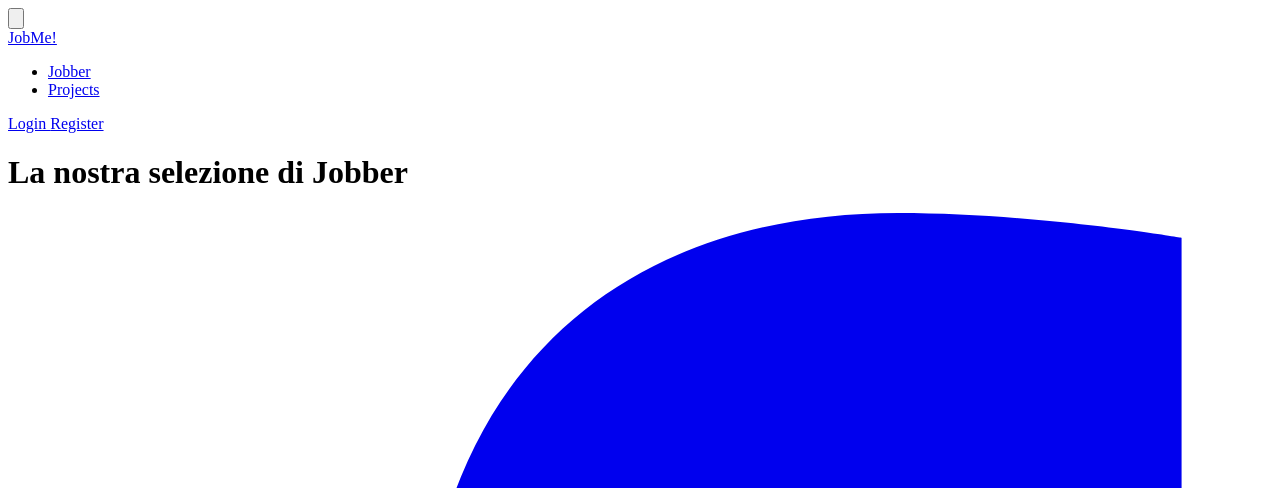
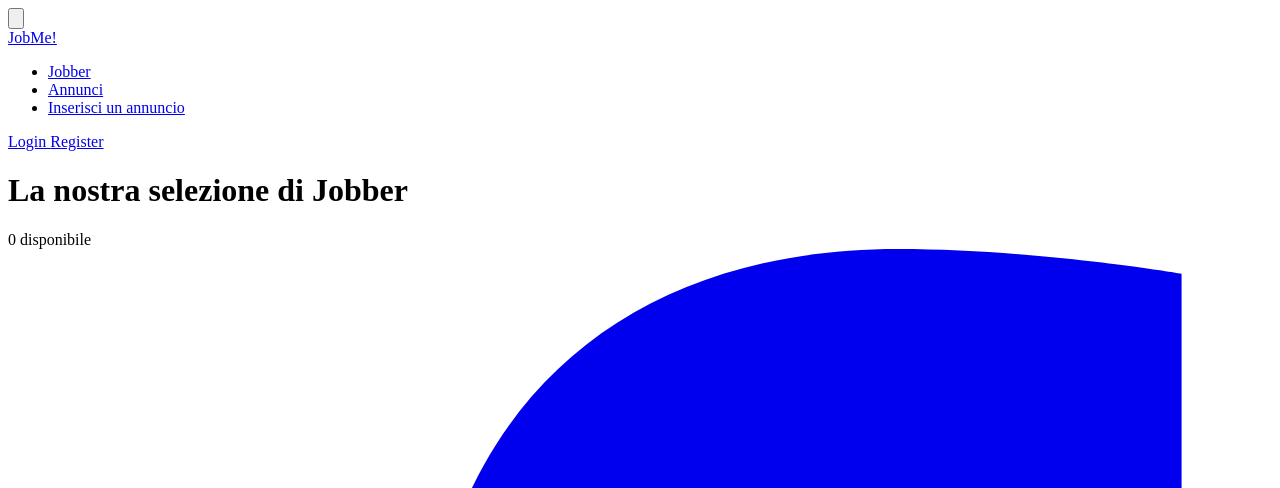
Before and after one commit to francoiscoche/jobme, a Symfony app: template app/templates/jobber/index.html.twig in a window 1280 px wide. Shown: the top 488 px of the page. Run offline with Twig, Linux system fonts and the light colour scheme; the template is opened without the code that fills it, so the values that code supplies are empty; some libraries are stand-ins or nearby versions.

Commit message:
add user role + filter role controller

```diff
--- a/app/src/Controller/JobberController.php
+++ b/app/src/Controller/JobberController.php
@@ -12,7 +12,7 @@ class JobberController extends AbstractController
     #[Route('/jobber', name: 'app_jobber')]
     public function index(UserRepository $userRepository): Response
     {
-        $users = $userRepository->findAll();
+        $users = $userRepository->findUsers('ROLE_JOBBER');
 
         return $this->render('jobber/index.html.twig', [
             'users' => $users,
--- a/app/src/DataFixtures/AccountFixtures.php
+++ b/app/src/DataFixtures/AccountFixtures.php
@@ -40,6 +40,7 @@ class AccountFixtures extends Fixture
                 ->setAddress($faker->streetAddress())
                 ->setPostCode($faker->postcode())
                 ->setCity($faker->city())
+                ->setRoles(['ROLE_JOBBER'])
                 ->setPresentation($faker->realText(100));
 
             $manager->persist($user);
--- a/app/templates/jobber/index.html.twig
+++ b/app/templates/jobber/index.html.twig
@@ -6,8 +6,8 @@
 
 <div class="container mx-auto">
     <h1 class="text-5xl text-center mt-24 mb-8">La nostra selezione di Jobber</h1>
+    <span class="text-3xl font-semibold">{{ users |length }} disponibile</span>
     <div class="flex flex-row flex-wrap mt-8 justify-evenly">
-
         {% for user in users %}
             <div class="card-jobber flex justify-center m-3">
             <div class="rounded-lg shadow-lg bg-white max-w-xs">
--- a/app/templates/partials/_header.html.twig
+++ b/app/templates/partials/_header.html.twig
@@ -36,16 +36,25 @@
             </li> #}
             <li class="nav-item p-2">
             <a
-                class="nav-link text-white opacity-60 hover:opacity-80 focus:opacity-80 p-0"
+                type="button"
+                class="py-2 nav-link text-white opacity-60 hover:opacity-80 focus:opacity-80 p-0"
                 href="{{ path("app_jobber") }}"
                 >Jobber</a
             >
             </li>
             <li class="nav-item p-2">
             <a
-                class="nav-link text-white opacity-60 hover:opacity-80 focus:opacity-80 p-0"
+                type="button"
+                class="py-2 nav-link text-white opacity-60 hover:opacity-80 focus:opacity-80 p-0"
                 href="#"
-                >Projects</a
+                >Annunci</a
+            >
+            </li>
+            <li class="nav-item p-2">
+            <a  type="button"
+                class="inline-block px-6 py-2.5 bg-purple-600 text-white font-medium text-xs leading-tight uppercase rounded shadow-md hover:bg-purple-700 hover:shadow-lg focus:bg-purple-700 focus:shadow-lg focus:outline-none focus:ring-0 active:bg-purple-800 active:shadow-lg transition duration-150 ease-in-out"
+                href="#"
+                >Inserisci un annuncio</a
             >
             </li>
         </ul>
```
Also changed, not shown: app/src/Repository/UserRepository.php (+10 -0 lines).
